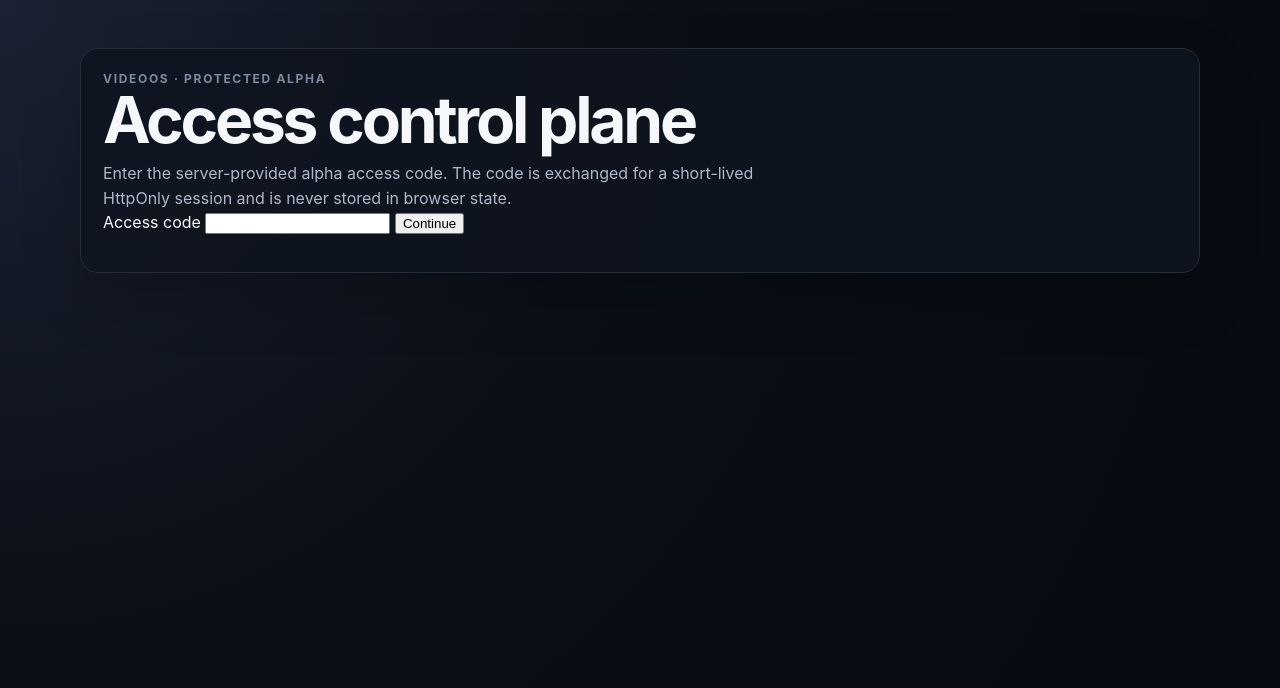
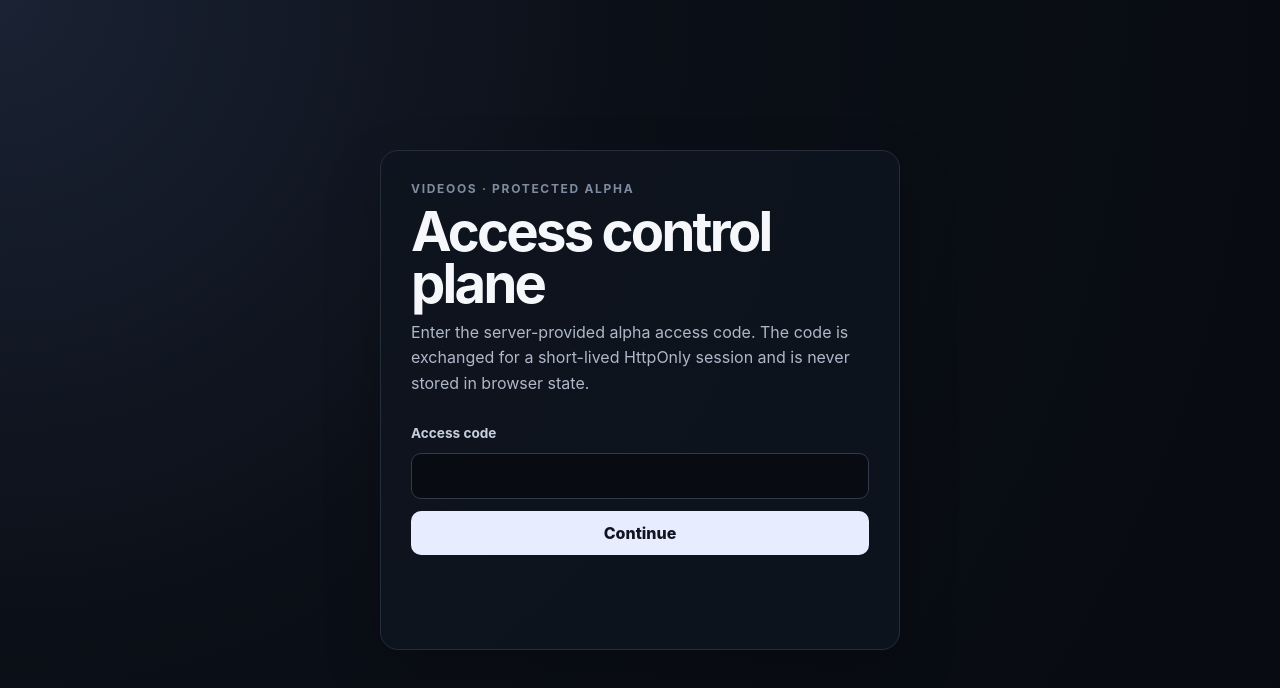
Before and after one commit to fusumivietnam/VideoOS, a website: page apps/web/public/login.html in a window 1280 px wide. Drawn offline with Linux system fonts and the light colour scheme; no server answers.

Commit message:
VID-16: style protected alpha login

```diff
--- a/apps/web/public/styles.css
+++ b/apps/web/public/styles.css
@@ -35,7 +35,16 @@ h2 { margin: 4px 0 14px; font-size: 1.05rem; letter-spacing: -.02em; }
 .command { overflow-x: auto; border: 1px solid #242c39; background: #080c12; border-radius: 10px; padding: 12px; color: #b8c8ff; font: 500 .82rem/1.5 ui-monospace, SFMono-Regular, Menlo, Consolas, monospace; }
 code { color: #b8c8ff; }
 footer { display: flex; justify-content: space-between; gap: 16px; padding: 18px 4px 0; color: #657084; font-size: .78rem; }
-.error { color: #ff9a9a; }
+.error { color: #ff9a9a; min-height: 1.25rem; }
+.auth-shell { min-height: 100vh; display: grid; place-items: center; padding-block: 24px; }
+.auth-card { width: min(520px, 100%); padding: 30px; }
+.auth-title { margin-top: 10px; font-size: clamp(2rem, 7vw, 3.4rem); }
+.auth-form { display: grid; gap: 12px; margin-top: 28px; }
+.auth-form label { color: #c6cfdd; font-size: .85rem; font-weight: 700; }
+.auth-form input { width: 100%; border: 1px solid #303a49; border-radius: 10px; padding: 12px 14px; background: #080c12; color: #f5f7fb; font: inherit; outline: none; }
+.auth-form input:focus { border-color: #7287ff; box-shadow: 0 0 0 3px rgba(114, 135, 255, .15); }
+.auth-form button { border: 0; border-radius: 10px; padding: 12px 14px; background: #e8ecff; color: #101522; font: inherit; font-weight: 800; cursor: pointer; }
+.auth-form button:hover { background: #fff; }
 @media (max-width: 760px) {
   .shell { padding-top: 28px; }
   .hero { flex-direction: column; }
```
